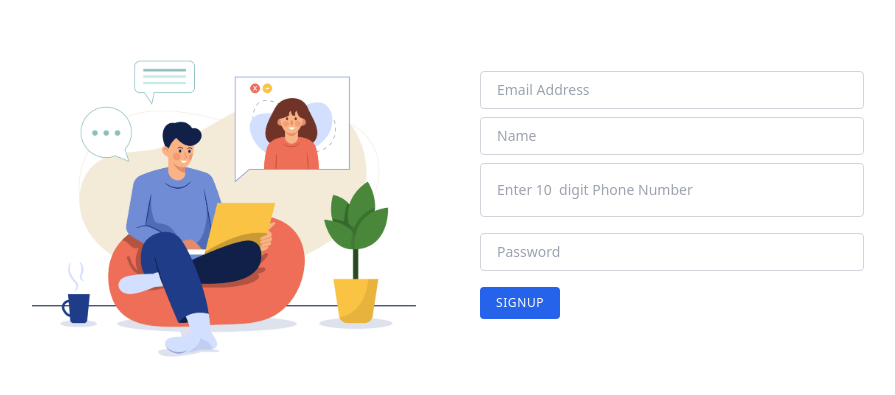
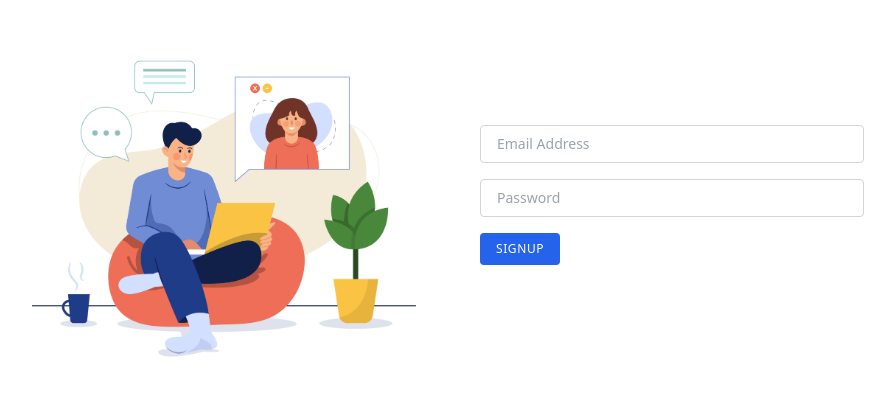
Before and after one commit to karantec/RemoteApp, a React (Vite) app: page /signup in a window 1280 px wide. Shown: the part 205-600 px from the top of the page, without its empty margins (224-1119 px from the left). Built offline with nearby package versions, Linux system fonts and the light colour scheme; a small style sheet from the web is missing; a web font is replaced by a local one.

Commit message:
finalrespone

```diff
--- a/src/App.jsx
+++ b/src/App.jsx
@@ -4,7 +4,6 @@ import Home from "./components/Home/Home";
 import Login from "./components/Log/Login";
 import Signup from "./components/Log/Signup";
 import Resource from "./components/Resources/Resource";
-// import ApplyCard from "./components/JobCard/ApplyCard";
 
 const App = () => {
 
@@ -13,7 +12,7 @@ const App = () => {
     <div>
       <Routes>
         <Route path="/" element={<Home />} />
-        <Route path="/login" element={<Login/>}></Route>
+        <Route path="/Login" element={<Login/>}></Route>
         <Route path="/Resource" element={<Resource/>}></Route>
         <Route  path="/signup"  element={<Signup/>}></Route>
       </Routes>
--- a/src/components/JobCard/Card.jsx
+++ b/src/components/JobCard/Card.jsx
@@ -43,7 +43,7 @@ const Card = () => {
     const handleApply = (applyLink) => {
         if (!user) { // Check if user is not authenticated
             localStorage.setItem("applyLink", applyLink);
-            navigate("/Signup"); // Redirect to login page if user is not authenticated
+            navigate("/login"); // Redirect to login page if user is not authenticated
             return; // Exit the function to prevent further execution
         }
 
--- a/src/components/Log/Signup.jsx
+++ b/src/components/Log/Signup.jsx
@@ -14,13 +14,12 @@ const auth=getAuth(app);
 const Signup = () => {
   const [email,setEmail]=useState("");
   const [password,setPassword]=useState("");
-  const [name,setName]=useState("");
-  const [phoneNumber,setphoneNumber]=useState("");
+
 
   const navigate = useNavigate();
 
   const createUser = () => {
-    createUserWithEmailAndPassword(auth, email, password,phoneNumber,name)
+    createUserWithEmailAndPassword(auth, email, password)
       .then(() => {
         toast.success("User Successfully Created");
         navigate("/login");
@@ -52,19 +51,6 @@ const Signup = () => {
           onChange={(e)=>setEmail(e.target.value)}
           placeholder="Email Address"
         />
-         <input
-          className="text-sm  mt-2 w-full px-4 py-2 border border-solid border-gray-300 rounded"
-          type="text"
-          onChange={(e)=>setName(e.target.value)}
-          placeholder="Name"
-        />
-        <br/>
-         <input
-          className="text-sm  mt-2 w-full px-4 py-4 border border-solid border-gray-300 rounded"
-          type="text"
-          onChange={(e)=>setphoneNumber(e.target.value)}
-          placeholder="Enter 10  digit Phone Number"
-        />
 
         <input
           className="text-sm w-full px-4 py-2 border border-solid border-gray-300 rounded mt-4"
--- a/src/components/Navbar/Navbar.jsx
+++ b/src/components/Navbar/Navbar.jsx
@@ -46,13 +46,13 @@ const Navbar = () => {
         <div className="max-w-screen-xl flex flex-wrap items-center justify-between mx-auto p-4">
           <a href="https://letscodejobs.in/wp-content/uploads/2024/02/cropped-cropped-logo2-3.png" className="flex items-center space-x-3 rtl:space-x-reverse">
             <img src="https://letscodejobs.in/wp-content/uploads/2024/02/cropped-cropped-logo2-3.png" className="h-8" alt="Flowbite Logo" />
-            <span className="self-center text-2xl font-semibold whitespace-nowrap dark:text-white">Lets Remot</span>
+            <span className="self-center text-2xl font-semibold whitespace-nowrap dark:text-white">Lets Remote</span>
           </a>
           <div className="flex md:order-2 space-x-3 md:space-x-0 rtl:space-x-reverse">
             {isLoggedIn ? (
               <button  className="text-white bg-blue-700 hover:bg-blue-800 focus:ring-4 focus:outline-none focus:ring-blue-300 font-medium rounded-lg text-sm px-4 py-2 text-center dark:bg-blue-600 dark:hover:bg-blue-700 dark:focus:ring-blue-800" onClick={handleLogout}>Logout</button>
             ) : (
-              <Link to="/Signup">
+              <Link to="/Login">
                 <button type="button" className="text-white bg-blue-700 hover:bg-blue-800 focus:ring-4 focus:outline-none focus:ring-blue-300 font-medium rounded-lg text-sm px-4 py-2 text-center dark:bg-blue-600 dark:hover:bg-blue-700 dark:focus:ring-blue-800">
                   Login
                 </button>
```
